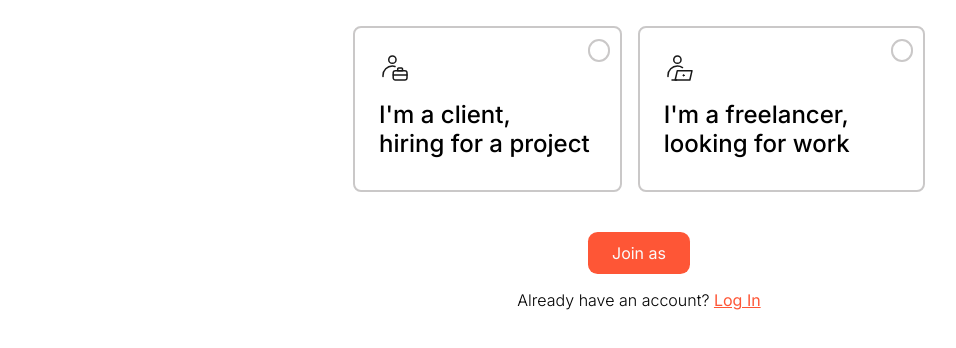
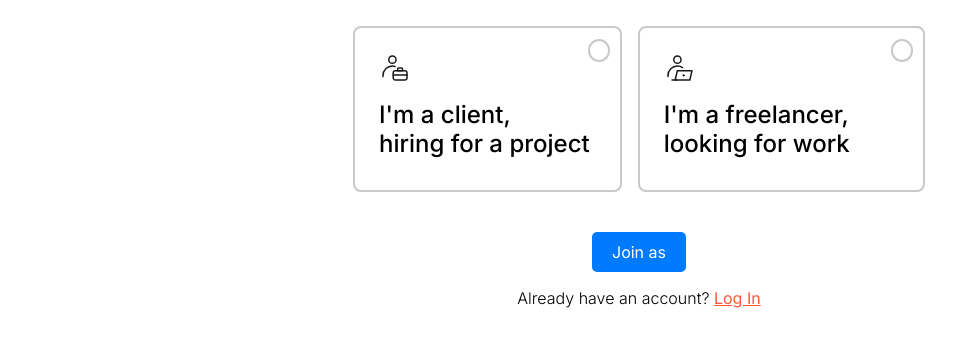
Before and after one commit to Aayushkrishnaut/freelance, a plain HTML site: page join.html in a window 1280 px wide. Shown: the part 172-520 px from the top of the page, without its empty margins (1-957 px from the left). Drawn offline with Linux system fonts and the light colour scheme.

Commit message:
Update join.css

```diff
--- a/join.css
+++ b/join.css
@@ -110,6 +110,21 @@ input:checked {
   border-radius: 0.6rem;
   border: none;
 }
+
+  /* Add some basic styling for the button */
+    .btn {
+      background-color: #007bff;
+      color: white;
+      border: none;
+      padding: 10px 20px;
+      font-size: 16px;
+      cursor: pointer;
+      border-radius: 5px;
+    }
+    .btn:hover {
+      background-color: #0056b3;
+    }
+
 .join-btn button:hover {
   background-color: #ff765b;
   color: rgb(241, 241, 241);
```
